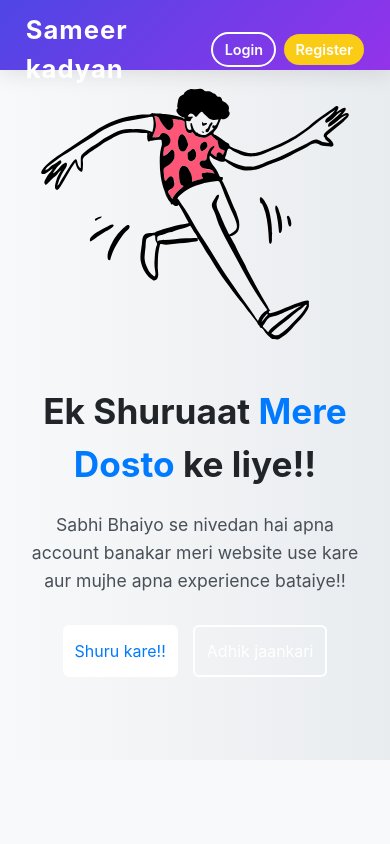
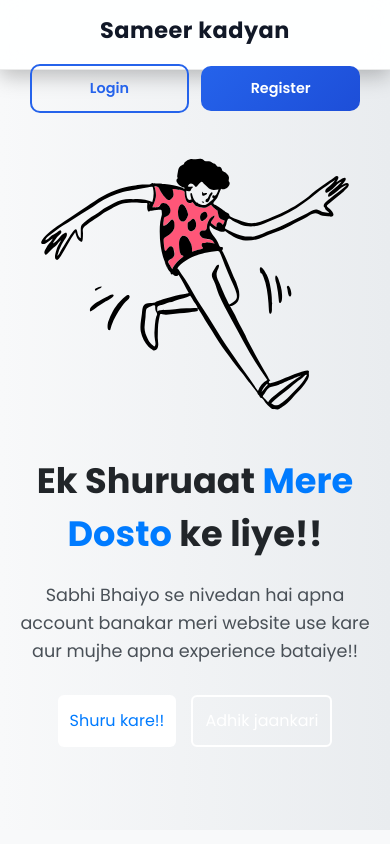
Before and after one commit to sameerkadyan/frontend-client, a React (Vite) app: page / in a window 390 px wide. Shown: the top 844 px of the page. Built offline with nearby package versions, Linux system fonts and the light colour scheme.

Commit message:
Profile css make better

```diff
--- a/src/style/navbar.css
+++ b/src/style/navbar.css
@@ -1,113 +1,203 @@
+/* navbar.css */
+
+/* Google Font */
+@import url('https://fonts.googleapis.com/css2?family=Poppins:wght@300;400;500;600;700&display=swap');
+
+* {
+  margin: 0;
+  padding: 0;
+  box-sizing: border-box;
+  font-family: "Poppins", sans-serif;
+}
+
+body {
+  background-color: #f5f7fb;
+}
+
+/* =========================
+   Navbar
+========================= */
+
 .navbar {
   width: 100%;
-  background: linear-gradient(135deg, #4f46e5, #9333ea);
-  padding: 0.7rem 0;
-  position: fixed;
+  background: rgba(255, 255, 255, 0.9);
+  backdrop-filter: blur(12px);
+  -webkit-backdrop-filter: blur(12px);
+  border-bottom: 1px solid rgba(0, 0, 0, 0.08);
+  position: sticky;
   top: 0;
   z-index: 1000;
-  box-shadow: 0 4px 20px rgba(0,0,0,0.1);
 }
 
+/* =========================
+   Container
+========================= */
+
 .navbar-container {
-  max-width: 1200px;
+  max-width: 1300px;
   margin: auto;
+  padding: 16px 28px;
+
   display: flex;
+  align-items: center;
   justify-content: space-between;
-  align-items: center;
-  padding: 0 2rem;
+  gap: 20px;
 }
 
+/* =========================
+   Logo
+========================= */
+
 .logo {
-  color: white;
-  font-size: 1.6rem;
-  font-weight: bold;
+  font-size: 1.8rem;
+  font-weight: 700;
+  color: #111827;
+  letter-spacing: 0.5px;
+  cursor: pointer;
+  transition: 0.3s ease;
 }
+
+.logo:hover {
+  color: #2563eb;
+}
+
+/* =========================
+   Right Section
+========================= */
 
 .nav-right {
   display: flex;
   align-items: center;
-  gap: 1rem;
+  gap: 14px;
 }
 
-/* Buttons */
+/* =========================
+   Buttons Shared
+========================= */
+
+.login-btn,
+.register-btn {
+  border: none;
+  outline: none;
+  padding: 12px 24px;
+  border-radius: 10px;
+
+  font-size: 0.95rem;
+  font-weight: 600;
+
+  cursor: pointer;
+  transition: all 0.3s ease;
+
+  display: flex;
+  align-items: center;
+  justify-content: center;
+
+  min-width: 110px;
+}
+
+/* =========================
+   Login Button
+========================= */
+
 .login-btn {
   background: transparent;
-  border: 2px solid white;
-  color: white;
-  padding: 0.4rem 1rem;
-  border-radius: 20px;
-  cursor: pointer;
-  transition: 0.3s;
+  color: #2563eb;
+  border: 2px solid #2563eb;
 }
 
 .login-btn:hover {
-  background: white;
-  color: #4f46e5;
+  background: #2563eb;
+  color: white;
+  transform: translateY(-2px);
+  box-shadow: 0 8px 18px rgba(37, 99, 235, 0.25);
 }
 
+/* =========================
+   Register Button
+========================= */
+
 .register-btn {
-  background: #facc15;
-  border: none;
-  padding: 0.4rem 1rem;
-  border-radius: 20px;
-  cursor: pointer;
-  font-weight: 600;
-  transition: 0.3s;
+  background: linear-gradient(135deg, #2563eb, #1d4ed8);
+  color: white;
 }
 
 .register-btn:hover {
-  background: #fde047;
+  transform: translateY(-2px);
+  box-shadow: 0 10px 22px rgba(37, 99, 235, 0.35);
 }
 
-/* Dropdown */
-.dropdown {
-  position: relative;
-}
+/* =========================
+   Tablet Responsive
+========================= */
 
-.dropdown-btn {
-  background: transparent;
-  color: white;
-  border: none;
-  cursor: pointer;
-  font-size: 1rem;
-}
-
-.dropdown-content {
-  position: absolute;
-  top: 35px;
-  right: 0;
-  background: white;
-  min-width: 150px;
-  border-radius: 10px;
-  box-shadow: 0 5px 15px rgba(0,0,0,0.1);
-  overflow: hidden;
-}
-
-.dropdown-content a {
-  display: block;
-  padding: 10px;
-  text-decoration: none;
-  color: #333;
-  transition: 0.3s;
-}
-
-.dropdown-content a:hover {
-  background: #f3f4f6;
-}
-
-/* Responsive */
-@media screen and (max-width: 768px) {
+@media (max-width: 768px) {
   .navbar-container {
-    padding: 0 1rem;
+    padding: 14px 20px;
   }
 
-  .nav-right {
-    gap: 0.5rem;
+  .logo {
+    font-size: 1.5rem;
   }
 
   .login-btn,
   .register-btn {
-    padding: 0.3rem 0.7rem;
+    padding: 10px 18px;
+    min-width: 95px;
     font-size: 0.9rem;
   }
+
+  .nav-right {
+    gap: 10px;
+  }
 }
+
+/* =========================
+   Mobile Responsive
+========================= */
+
+@media (max-width: 480px) {
+  .navbar-container {
+    flex-direction: column;
+    align-items: stretch;
+    gap: 16px;
+  }
+
+  .logo {
+    text-align: center;
+    font-size: 1.4rem;
+  }
+
+  .nav-right {
+    width: 100%;
+    display: flex;
+    justify-content: center;
+    gap: 12px;
+  }
+
+  .login-btn,
+  .register-btn {
+    width: 100%;
+    padding: 12px 14px;
+    font-size: 0.9rem;
+  }
+
+  .nav-right a {
+    flex: 1;
+  }
+}
+
+/* =========================
+   Extra Small Devices
+========================= */
+
+@media (max-width: 320px) {
+  .logo {
+    font-size: 1.2rem;
+  }
+
+  .login-btn,
+  .register-btn {
+    font-size: 0.8rem;
+    padding: 10px;
+  }
+}
```
